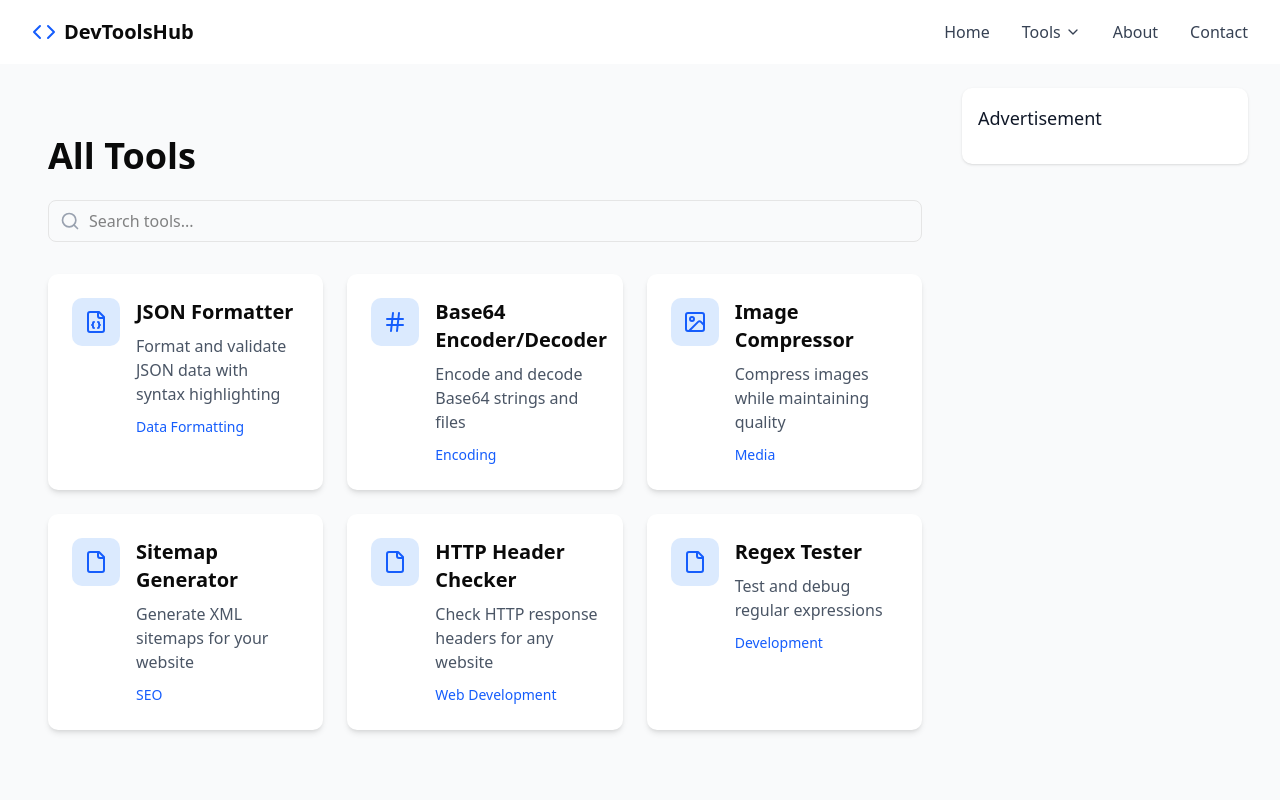
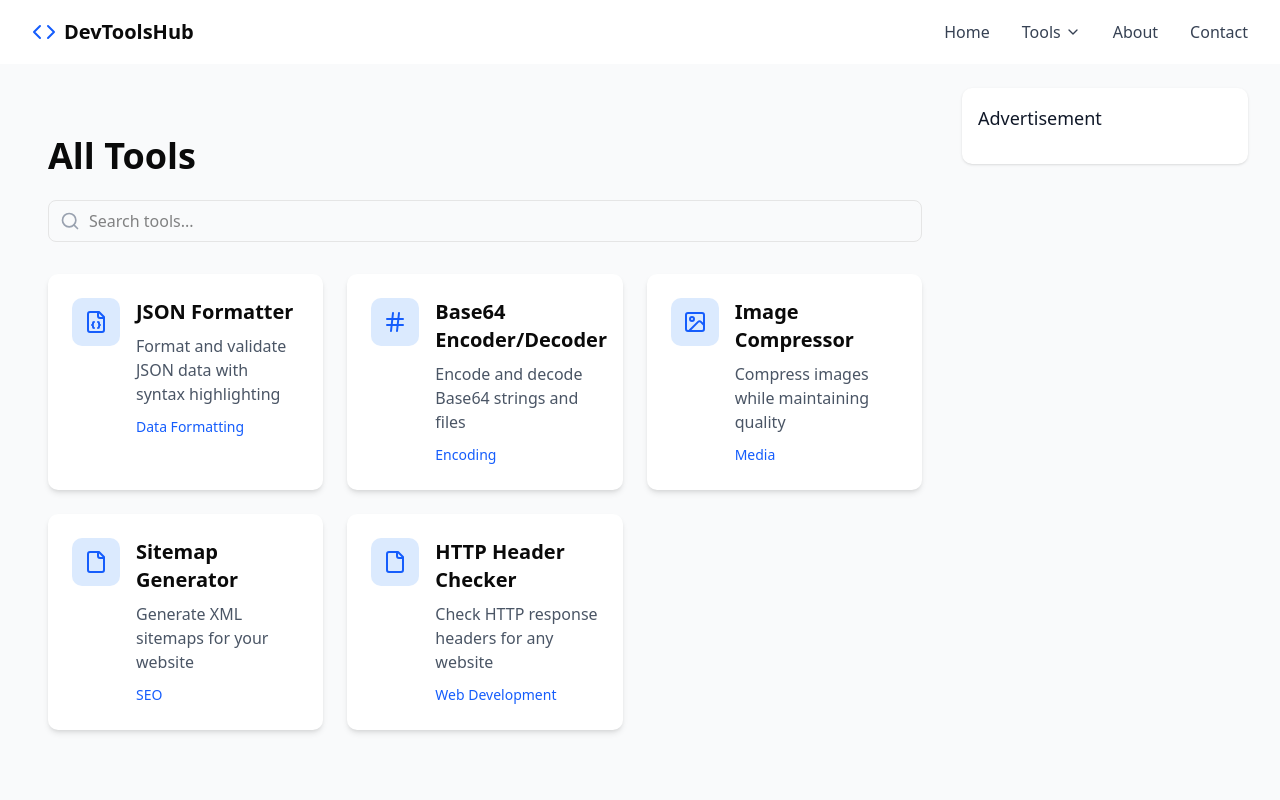
Before and after one commit to SurajSakhare100/devtoolshub, a Next.js app: page /tools in a window 1280 px wide. Shown: the top 800 px of the page. Built offline with nearby package versions, Linux system fonts and the light colour scheme.

Commit message:
ui updated

```diff
--- a/src/app/layout.tsx
+++ b/src/app/layout.tsx
@@ -19,6 +19,7 @@ const geistMono = Geist_Mono({
 export const metadata: Metadata = {
   title: "DevToolsHub - Developer Tools Dashboard",
   description: "A comprehensive dashboard of developer tools including Sitemap Generator, JSON Formatter, and more.",
+  icons:"/favicon.ico",
   keywords: "developer tools, sitemap generator, json formatter, web development, SEO tools",
   authors: [{ name: "DevToolsHub" }],
   openGraph: {
@@ -46,7 +47,11 @@ export default function RootLayout({
       <head>
       <meta name="google-adsense-account" content="ca-pub-7623182087547549"/>
       <meta name="google-site-verification" content="b7yDmUftzFJzjwP96Jv0AQ6E3alSjSkx7felqcdVwqs" />
-<Script async src="https://www.googletagmanager.com/gtag/js?id=G-B6XNVFN1V1"></Script>
+      <link rel="canonical" href="https://devstoolhub.vercel.app" />
+      <meta    name="keywords"
+          content="developer tools, sitemap generator, json formatter, web development, SEO tools"
+      />
+<Script  async src="https://www.googletagmanager.com/gtag/js?id=G-B6XNVFN1V1"></Script>
 <Script dangerouslySetInnerHTML={{
   __html: `
     window.dataLayer = window.dataLayer || [];
--- a/src/app/tools/page.tsx
+++ b/src/app/tools/page.tsx
@@ -49,13 +49,6 @@ const tools = [
     href: "/tools/http-header-checker",
     category: "Web Development"
   },
-  {
-    name: "Regex Tester",
-    description: "Test and debug regular expressions",
-    icon: File,
-    href: "/tools/regex-tester",
-    category: "Development"
-  }
 ];
 
 export default function ToolsPage() {
```
Also changed, not shown: 1 other file (tests, documents, lock files or other folders).
